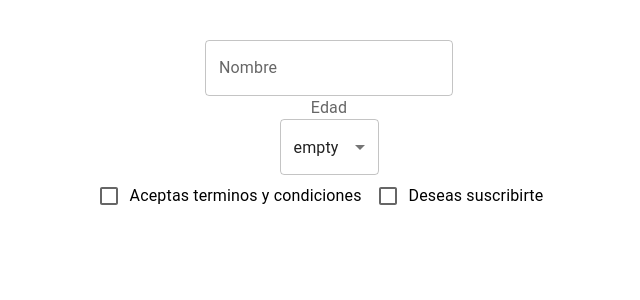
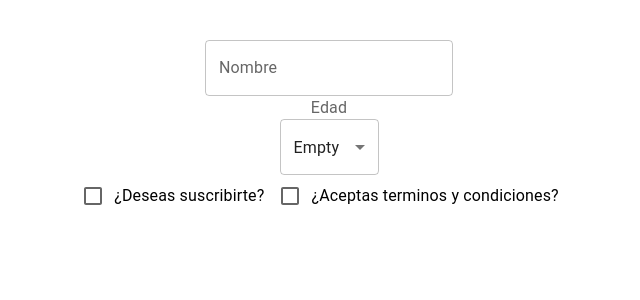
Before and after one commit to JeanPaulYps/react-testing-demo, a React (Vite) app: page / in a window 1280 px wide. Shown: the top 300 px of the page, without its empty margins (311-951 px from the left). Built offline with nearby package versions, Linux system fonts and the light colour scheme.

Commit message:
Added coverage and changed some inputs components

```diff
--- a/package.json
+++ b/package.json
@@ -7,7 +7,8 @@
     "dev": "vite",
     "build": "vite build",
     "preview": "vite preview",
-    "test": "vitest"
+    "test": "vitest",
+    "coverage": "vitest run --coverage"
   },
   "dependencies": {
     "@emotion/react": "^11.10.4",
@@ -24,6 +25,7 @@
     "@types/react": "^18.0.17",
     "@types/react-dom": "^18.0.6",
     "@vitejs/plugin-react": "^2.1.0",
+    "@vitest/coverage-c8": "^0.24.3",
     "happy-dom": "^7.5.12",
     "vite": "^3.1.0",
     "vitest": "^0.24.3"
--- a/src/Form.jsx
+++ b/src/Form.jsx
@@ -16,7 +16,6 @@ function CustomInput({ inputName, label }) {
   const handleChange = ({ target }) => setData(target.value);
   return (
     <TextField
-      inputName={inputName}
       label={label}
       id={inputName}
       value={data}
@@ -50,38 +49,17 @@ function CustomSelect({ inputName, label, options }) {
   );
 }
 
-function CustomCheckbox({ label, options }) {
-  const createCheckbox = (options) => {
-    const intialState = {}
-    options.forEach(({value}) => intialState[value] = false);
-    return intialState;
-  }
-  const [checked, setChecked] = useState(createCheckbox(options));
-  const handleChange = (event) => {
-    setChecked((checkboxes) =>  ({
-      ...checkboxes,
-      [event.target.name]: event.target.checked,
-    }));
-  };
+function CustomCheckbox({ inputName, label }) {
+  const [checked, setChecked] = useState(false);
+  const handleChange = ({ target }) => setChecked(target.checked);
   return (
-    <FormControl component="fieldset" variant="standard">
-      <FormLabel component="legend">{label}</FormLabel>
-      <FormGroup>
-        {options.map(({ value, text }) => (
-          <FormControlLabel
-            control={
-              <Checkbox
-                checked={checked[value]}
-                onChange={handleChange}
-                name={value}
-                key={value}
-              />
-            }
-            label={text}
-          />
-        ))}
-      </FormGroup>
-    </FormControl>
+    <FormControlLabel
+      htmlFor={inputName}
+      label={label}
+      control={
+        <Checkbox checked={checked} onChange={handleChange} id={inputName} />
+      }
+    />
   );
 }
 
@@ -93,15 +71,21 @@ function Form() {
         inputName="age"
         label="Edad"
         options={[
-          { value: "", text: "empty" },
+          { value: "", text: "Empty" },
           { value: 10, text: "Ten" },
           { value: 20, text: "Twenty" },
           { value: 30, text: "Thirty" },
         ]}
       />
       <br />
-      <CustomCheckbox inputName="Checkbox" label="" options={[{text: "Aceptas terminos y condiciones", value:"TermsAndConditions"}]}/>
-      <CustomCheckbox inputName="Checkbox" label="" options={[{text: "Deseas suscribirte", value:"suscription"}]}/>
+      <CustomCheckbox
+        label="¿Deseas suscribirte?"
+        inputName={"enableSuscription"}
+      />
+      <CustomCheckbox
+        label="¿Aceptas terminos y condiciones?"
+        inputName={"termsAndCondtions"}
+      />
     </>
   );
 }
--- a/vite.config.js
+++ b/vite.config.js
@@ -8,5 +8,13 @@ export default defineConfig({
     globals: true,
     environment: "happy-dom",
     setupFiles: "./setupTests.js",
+    provider: "c8",
+    coverage: {
+      reporter: ['text', 'html'],
+      exclude: [
+        'node_modules/',
+        'setupTests.js',
+      ],
+    },
   },
 });
```
Also changed, not shown: 2 other files (tests, documents, lock files or other folders).
